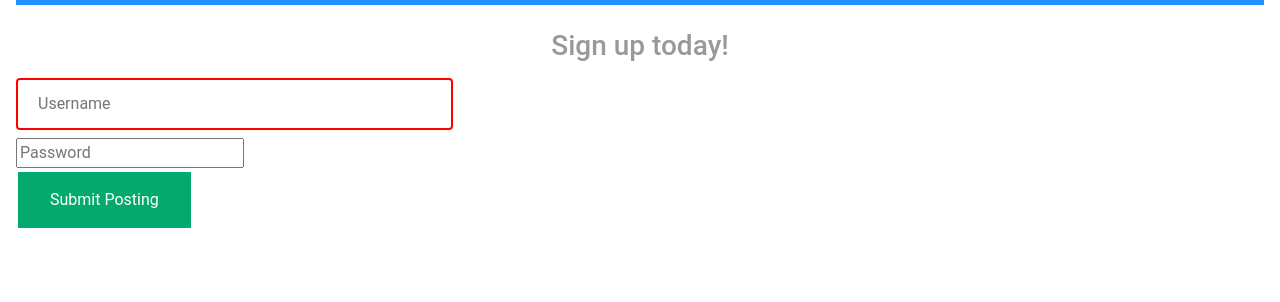
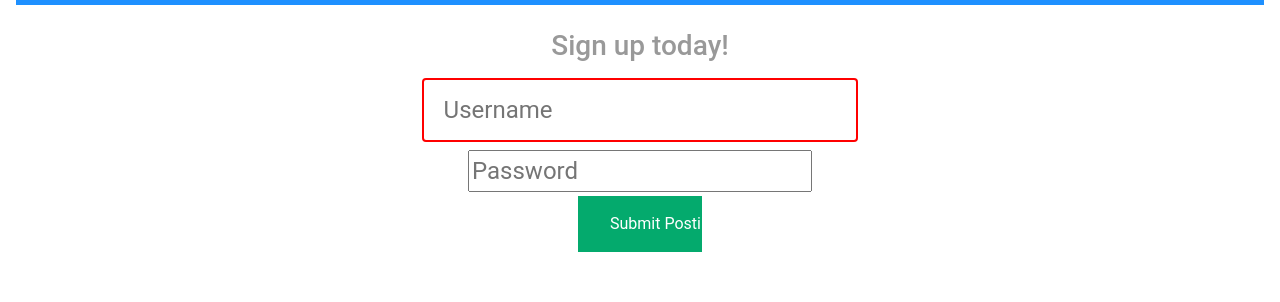
Before and after one commit to samperozek/Vanvana, a React (Create React App) app in the folder client/: page /signup in a window 1280 px wide. Shown: the part 402-704 px from the top of the page. Built offline with nearby package versions, Linux system fonts and the light colour scheme; no server answers.

Commit message:
cleaned up signup styling, added redirect to browse vans on submitting signup

```diff
--- a/client/src/Components/App.css
+++ b/client/src/Components/App.css
@@ -1,5 +1,21 @@
 .add-car-form{
   text-align: center;
+}
+
+.formInputs{
+  text-align: center;
+  font-size: x-large;
+}
+
+.inputfieldpassword{
+  font-size: x-large;
+}
+
+.sign_up_button{
+
+  position: absolute;
+  left: 45%;
+  right: 45%;
 }
 
 .navBar {
--- a/client/src/Components/Signup.js
+++ b/client/src/Components/Signup.js
@@ -1,6 +1,6 @@
 
 import React, {useState} from "react";
-
+import { useHistory } from "react-router-dom"
 
 function Signup ({createNewUser}) {
     const [ name, setName ] = useState("")
@@ -8,7 +8,7 @@ function Signup ({createNewUser}) {
     const [ username, setUsername ] = useState("")
     const [ password, setPassword ] = useState("")
 
-
+    const history = useHistory()
 
     return (
         <div >
@@ -29,38 +29,19 @@ function Signup ({createNewUser}) {
 
                 }
                 createNewUser(newUserLogin)
-                console.log("newUserLogin", newUserLogin)
+                history.push("/vans")
                }
             } >
             <br></br>
             <h3 className = "add-car-form">Sign up today!</h3>
 
             <div className="formInputs">
-            {/* <input
-              type="text"
-              name="name"
-              placeholder="First and Last Name"
-              className="input-text"
-
-                value={ name }
-                onChange={ ( synthEvent )=>{ setName( synthEvent.target.value ) } }
-
-            /><br />
-            <input
-              type="text"
-              name="email"
-              placeholder="Enter your Email"
-              className="input-text"
-
-                value={ email }
-                onChange={ ( synthEvent )=>{ setEmail( synthEvent.target.value ) } }
-
-            /><br /> */}
             <input
               type="text"
               name="username"
               placeholder="Username"
-              className="input-text"
+              className="inputfield"
+
 
                 value={ username }
                 onChange={ ( synthEvent )=>{ setUsername( synthEvent.target.value ) } }
@@ -70,18 +51,18 @@ function Signup ({createNewUser}) {
               type="password"
               name="password"
               placeholder="Password"
-              className="input-text"
+              className="inputfieldpassword"
+
 
                 value={ password }
                 onChange={ ( synthEvent )=>{ setPassword( synthEvent.target.value ) } }
-
             /><br />
             </div>
             <input
                 type="submit"
               name="submit"
               value="Submit Posting"
-              className="submit"
+              className="sign_up_button"
             />
 
           </form>
```
